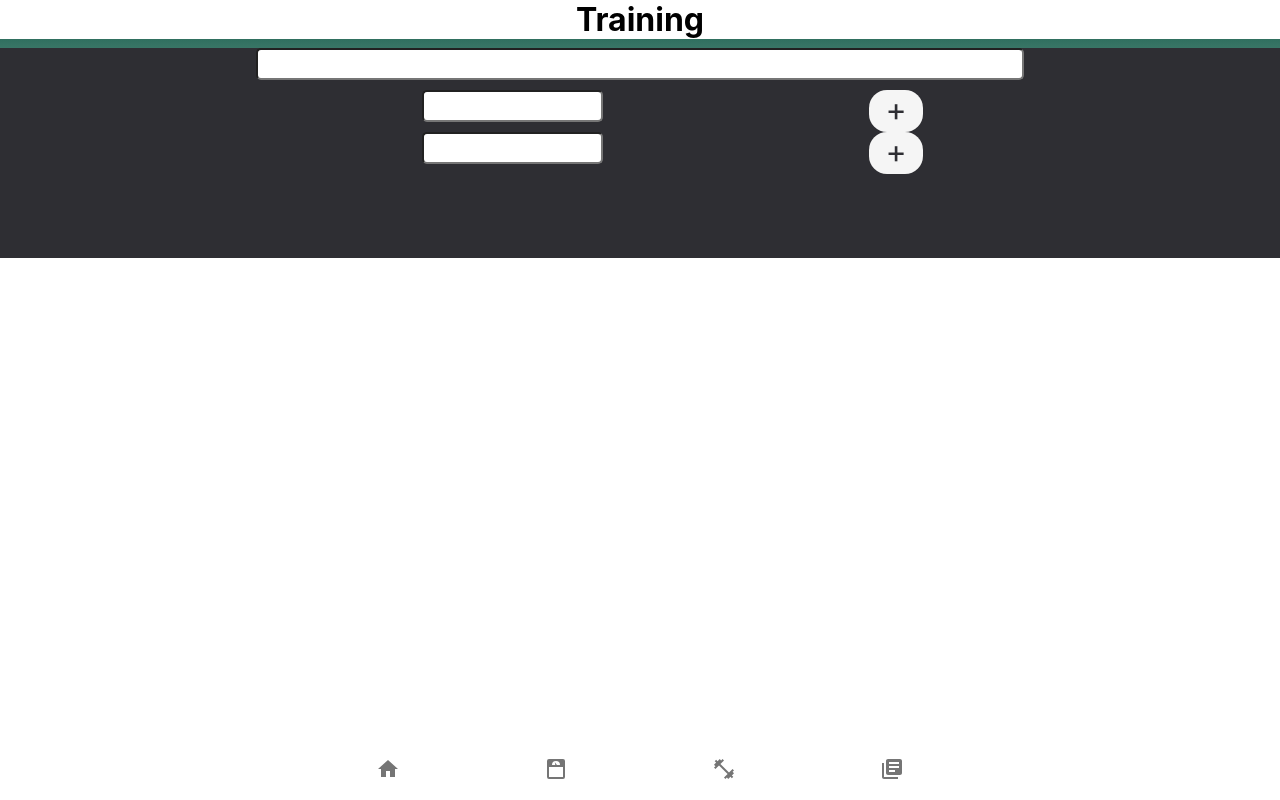
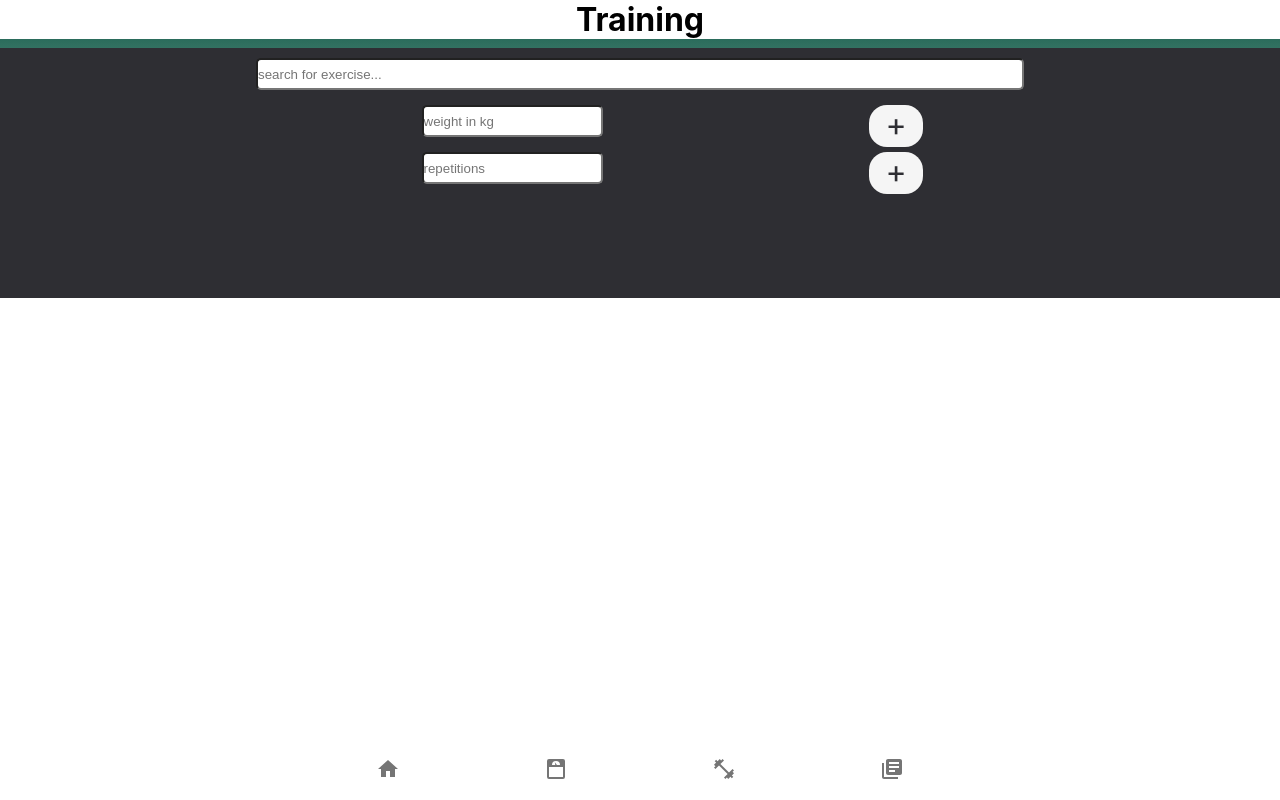
Before and after one commit to AlexJanow/WeightMate, a React (Create React App) app: page /training in a window 1280 px wide. Built offline with nearby package versions, Linux system fonts and the light colour scheme.

Commit message:
create training form component

```diff
--- /dev/null
+++ b/src/components/TrainingForm.js
@@ -0,0 +1,36 @@
+import React from "react";
+
+export default function TrainingForm() {
+  return (
+    <div className="training__exercise-form">
+      {/* <form> */}
+      {/* <label htmlFor="exercise">exercise</label> */}
+      <input
+        className="training__exercise-input"
+        type="text"
+        name="exercise"
+        placeholder="search for exercise..."
+        required
+      />
+      {/* <label htmlFor="weight">weight</label> */}
+      <input
+        className="training__weight-input"
+        type="number"
+        name="weight"
+        placeholder="weight in kg"
+        required
+      />
+      <button className="training__weight-button">+</button>
+      {/* <label htmlFor="repetitions">repetitions</label> */}
+      <input
+        className="training__repetitions-input"
+        type="number"
+        name="repetitions"
+        placeholder="repetitions"
+        required
+      />
+      <button className="training__repititions-button">+</button>
+      {/* </form> */}
+    </div>
+  );
+}
--- a/src/pages/Training.css
+++ b/src/pages/Training.css
@@ -5,6 +5,8 @@
   grid-template-columns: 1fr 1fr 1fr 1fr 1fr;
   grid-template-rows: 1fr 1fr 1fr 1fr 1fr;
   justify-items: center;
+  padding: 10px;
+  row-gap: 5px;
 }
 
 .training__exercise-form input,
--- a/src/pages/Training.js
+++ b/src/pages/Training.js
@@ -1,32 +1,9 @@
 import "./Training.css";
+import TrainingForm from "../components/TrainingForm";
 export default function Training() {
   return (
-    <div className="training__exercise-form">
-      {/* <form> */}
-      {/* <label htmlFor="exercise">exercise</label> */}
-      <input
-        className="training__exercise-input"
-        type="text"
-        name="exercise"
-        required
-      />
-      {/* <label htmlFor="weight">weight</label> */}
-      <input
-        className="training__weight-input"
-        type="number"
-        name="weight"
-        required
-      />
-      <button className="training__weight-button">+</button>
-      {/* <label htmlFor="repetitions">repetitions</label> */}
-      <input
-        className="training__repetitions-input"
-        type="number"
-        name="repetitions"
-        required
-      />
-      <button className="training__repititions-button">+</button>
-      {/* </form> */}
+    <div>
+      <TrainingForm />
     </div>
   );
 }
```
